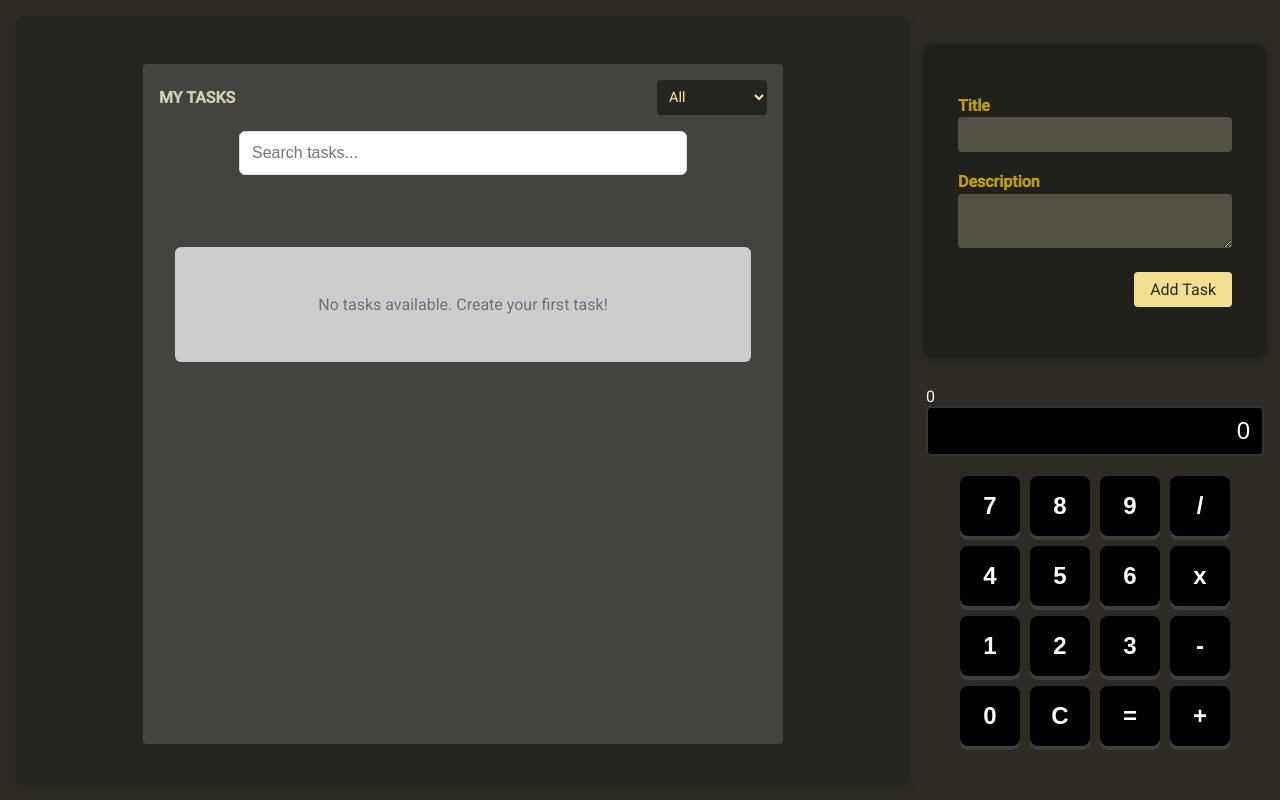
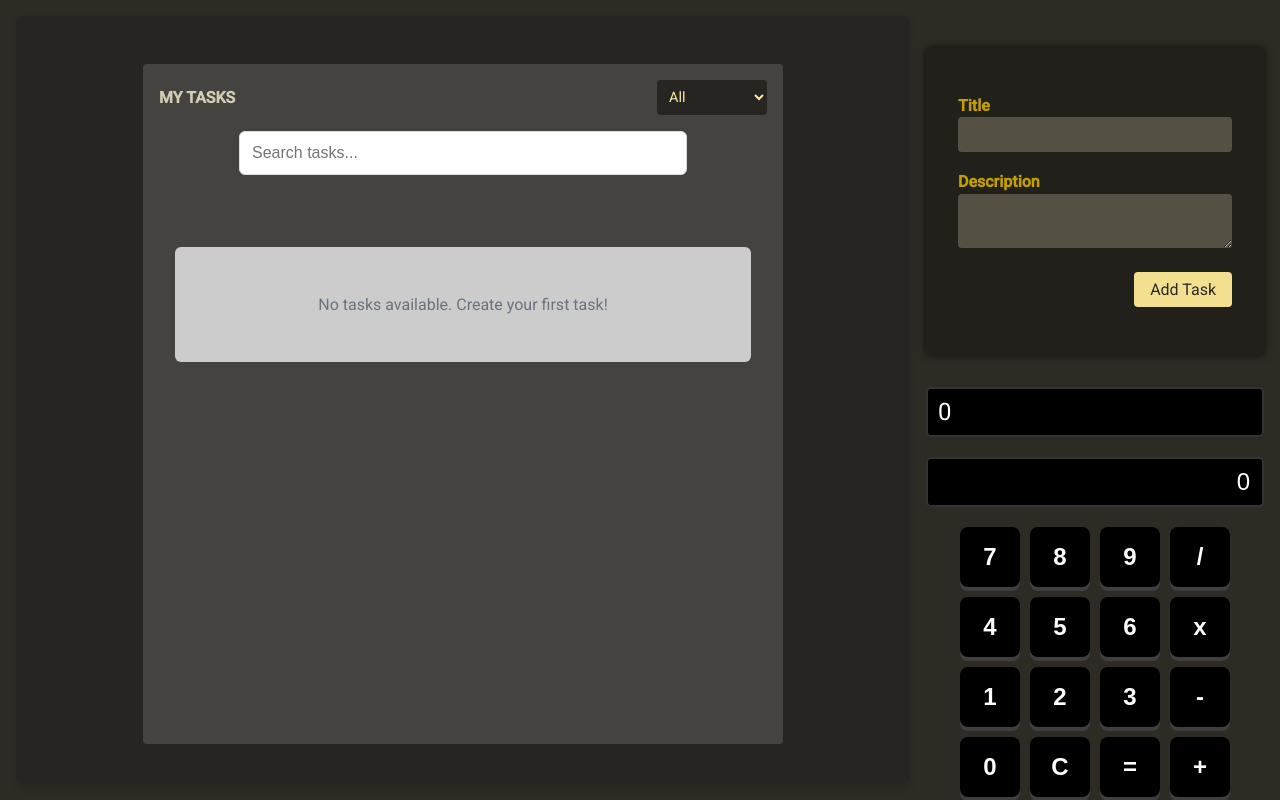
Before and after one commit to albindavidc/task-manager-angular-v3, an Angular app: page /home in a window 1280 px wide. Built offline with nearby package versions, Linux system fonts and the light colour scheme.

Commit message:
updated logic in the logic component

```diff
--- a/src/app/calculator/logic/logic.component.css
+++ b/src/app/calculator/logic/logic.component.css
@@ -1,3 +1,28 @@
+.display {
+  height: 50px;
+  background-color: black;
+  color: white;
+  text-align: right;
+  font-size: 1.5rem;
+  padding: 10px;
+  margin-bottom: 20px;
+  border-radius: 5px;
+  border: 2px solid #333;
+  display: flex;
+  align-items: center;
+  justify-content: center;
+}
+
+.display-input {
+  width: 100%;
+  font-size: 1.5rem;
+  text-align: left;
+  background: none;
+  border: none;
+  color: white;
+  outline: none;
+}
+
 /* Buttons Container */
 .buttons {
   display: flex;
--- a/src/app/calculator/logic/logic.component.html
+++ b/src/app/calculator/logic/logic.component.html
@@ -1,8 +1,9 @@
 <div class="calculator">
-
-    <div class="display previous-display">
-        {{ previousValue || ' ' }}
-      </div>
+  <div class="display">
+    <div class="display-input">
+      {{ previousValue || " " }}
+    </div>
+  </div>
 
   <app-display
     [value]="displayedValue"
```
